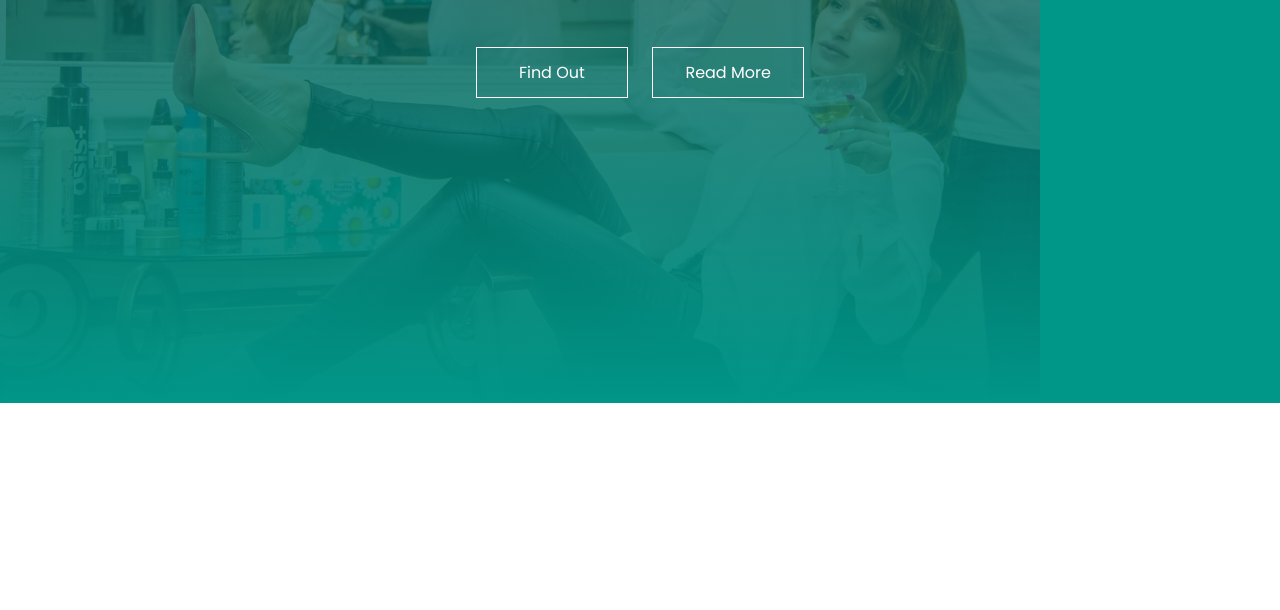
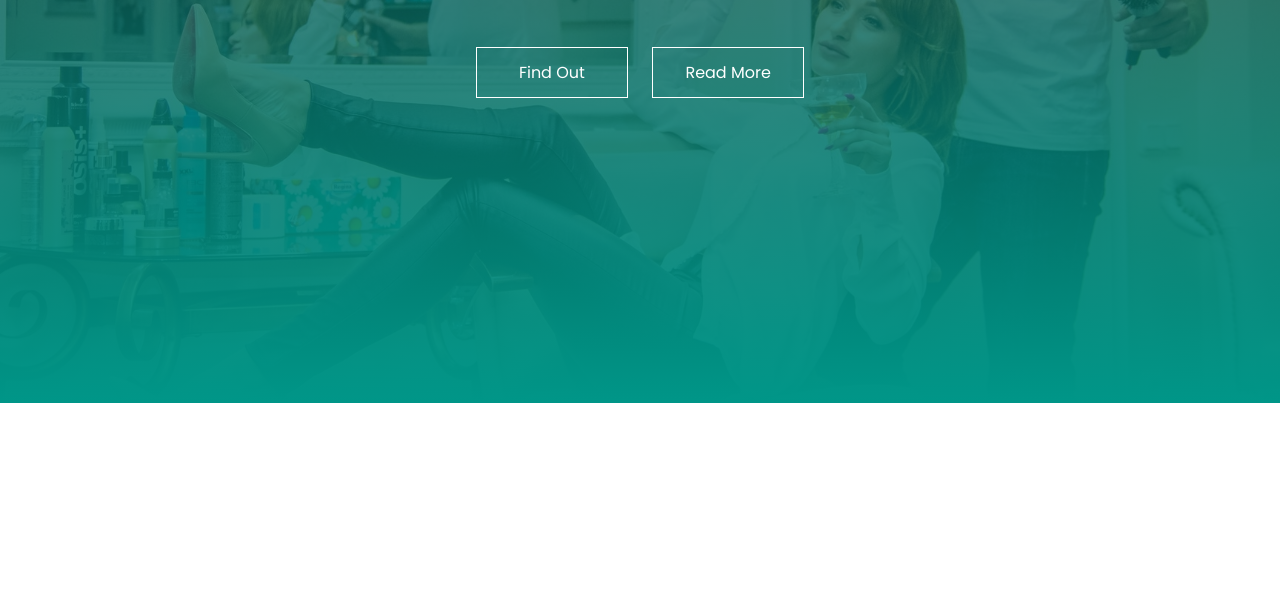
Before and after one commit to mis-riya/react-web, a plain HTML site: page salonProject/index.html in a window 1280 px wide. Shown: the part 397-1007 px from the top of the page. After the commit the page ends 800 px from the top, so only its background shows below. Drawn offline with Linux system fonts and the light colour scheme.

Commit message:
add nav drawer

```diff
--- a/salonProject/index.html
+++ b/salonProject/index.html
@@ -7,7 +7,7 @@
         <link rel="stylesheet" href="styles.css">
         <link href='https://fonts.googleapis.com/css?family=Kaushan Script' rel='stylesheet'>
         <link href='https://fonts.googleapis.com/css?family=Poppins' rel='stylesheet'>
-    </head>
+        </head>
     <body>
         <section class="banner">
           <img src="Barber_Shop_img/Barber_Shop_img/logo.png" class="logo">
@@ -38,8 +38,20 @@
         <script>
             var menuButton=document.getElementById("menuButton")
             var menu=document.getElementById("menu")
-            var sideNav=document.getElementById("sidenav")
+            var sideNav=document.getElementById("sideNav")
+            sideNav.style.right="-240px";
+            menuButton.onclick= function(){
+                if(sideNav.style.right=="-240px"){
+                    sideNav.style.right="0";
+                    menu.src="Barber_Shop_img/Barber_Shop_img/close.png";
+                }
+                else{
+                    sideNav.style.right="-240px";
+                    menu.src="Barber_Shop_img/Barber_Shop_img/menu.png" ;
+                }
+            }
         </script>
+
 
     </body>
 </html>
--- a/salonProject/styles.css
+++ b/salonProject/styles.css
@@ -67,11 +67,12 @@
 #sideNav{
     width:240px;
     top:0;
-    right:0;
+    right:-250px;
     position: fixed;
     height: 100vh;
     background: #009688;
     z-index: 2;
+    transition: 0.5s;
 }
 nav ul li{
     list-style: none;
@@ -81,3 +82,19 @@ nav ul li a{
     text-decoration: none;
     color: #fff;
 }
+#menuButton{
+    width:50px;
+    height:50px;
+    background: #009688;
+    text-align: center;
+    position: fixed;
+    right:30px;
+    top:20px;
+    border-radius:3px;
+    z-index: 3;
+    cursor: pointer;
+}
+#menuButton img{
+    width: 20px;
+    margin-top: 15px;
+}
```
